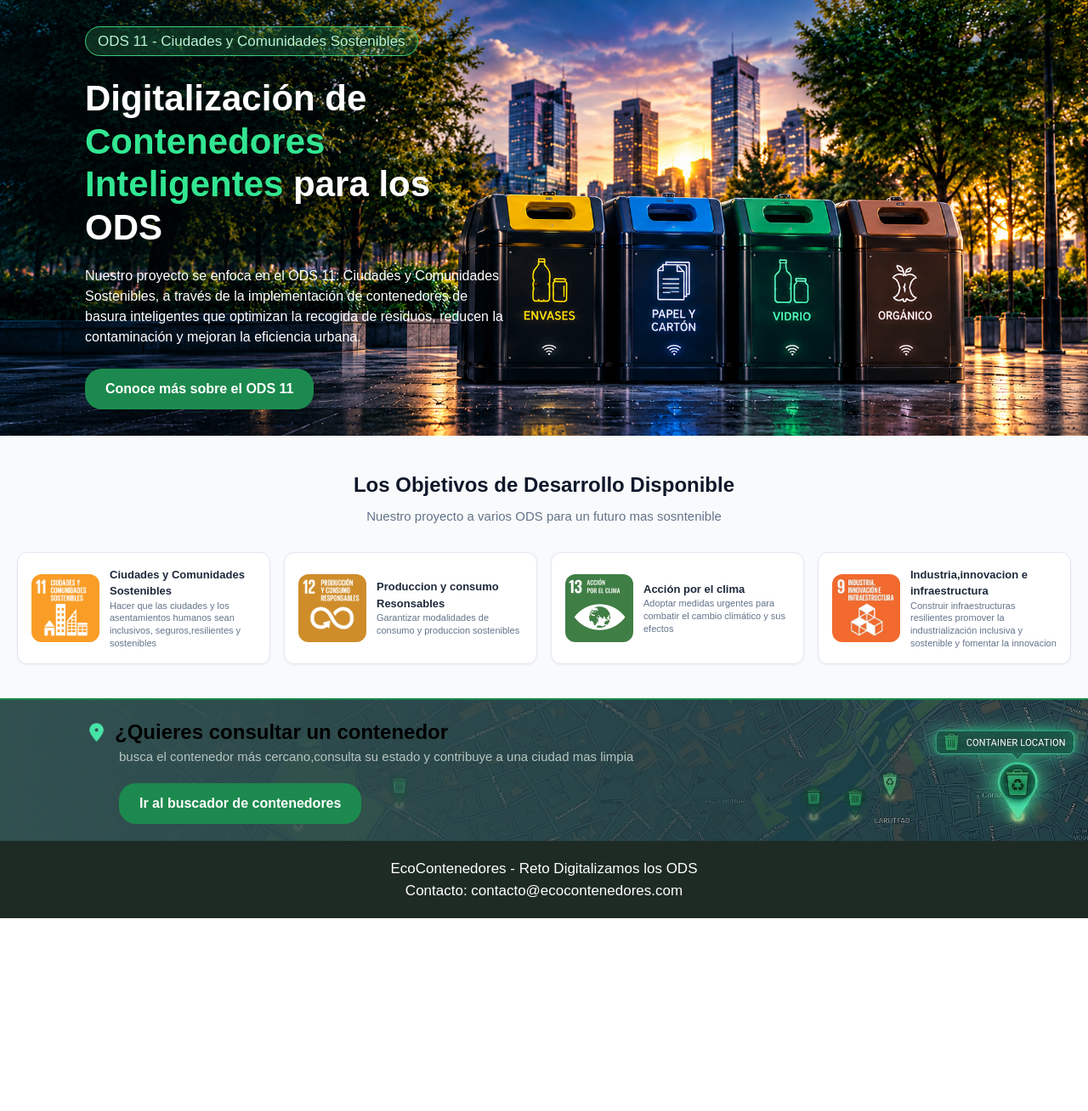
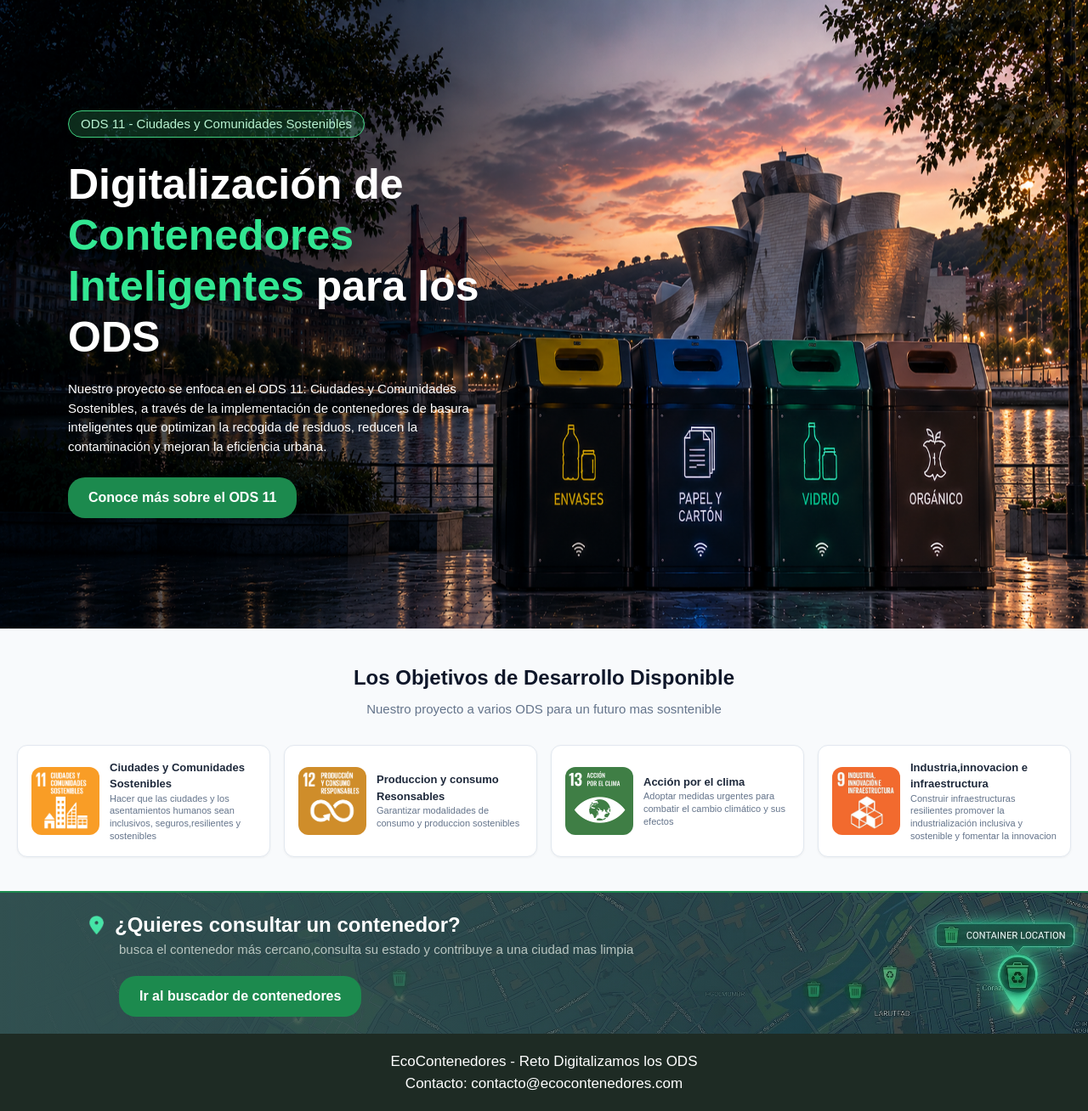
Before and after one commit to alexiadlrv/Reto_ODS, a PHP site: page / in a window 1280 px wide. Shown: the part 64-1372 px from the top of the page at 85% size. Before the commit the page ends 1145 px from the top, so only its background shows below. Run offline with PHP 8.4, Linux system fonts and the light colour scheme.

Commit message:
Mejora del fondo del index

```diff
--- a/web/CSS/style.css
+++ b/web/CSS/style.css
@@ -74,8 +74,9 @@ header{
   color: white;
   display: flex;
   align-items: center;
-  gap: 40px;
   position: relative;
+ min-height: calc(100vh - 60px);
+
 }
 
 .portada-texto {
@@ -83,7 +84,7 @@ header{
     text-align: left;
     width: 100%;
     max-width: 500px;
-    margin: 100px;
+    margin: 10px 80px;
     position: absolute;
 
 }
@@ -92,6 +93,7 @@ header{
 .portada-imagen img {
   width: 100%;
   display: block;
+  min-height: calc(100vh - 60px);
 }
 
 .etiqueta {
@@ -99,14 +101,14 @@ header{
   background-color: rgba(63, 208, 127, 0.2);
   border: 1px solid #3fd07f;
   color: #b9f3d2;
-  font-size: 17px;
+  font-size: 20px;
   padding: 4px 14px;
   border-radius: 20px;
   margin-bottom: 20px;
 }
 
 .portada h1 {
-  font-size: 42px;
+  font-size: 50px;
   line-height: 1.2;
   margin-bottom: 20px;
   text-align: left;
@@ -116,6 +118,7 @@ header{
 
 .portada p {
   margin-bottom: 25px;
+  font-size: 15px;
 }
 
 .boton {
@@ -263,3 +266,7 @@ header{
 .buscadortexto{
   margin-left: 40px;
 }
+
+.tituloConsulta{
+  color:white;
+}
--- a/web/index.html
+++ b/web/index.html
@@ -90,7 +90,7 @@
     <section class="buscador-contenedor">
         <div class="iconoytitulo">
             <img src="multimedia/imgbuscador.png" class="iconobuscador">
-            <h2>¿Quieres consultar un contenedor</h2>
+            <h2 class="tituloConsulta">¿Quieres consultar un contenedor?</h2>
         </div>
         <div class="buscadortexto">
             <p>busca el contenedor más cercano,consulta su estado y contribuye a una ciudad mas limpia</p>
```
Also changed, not shown: web/multimedia/imgInicio.png.
